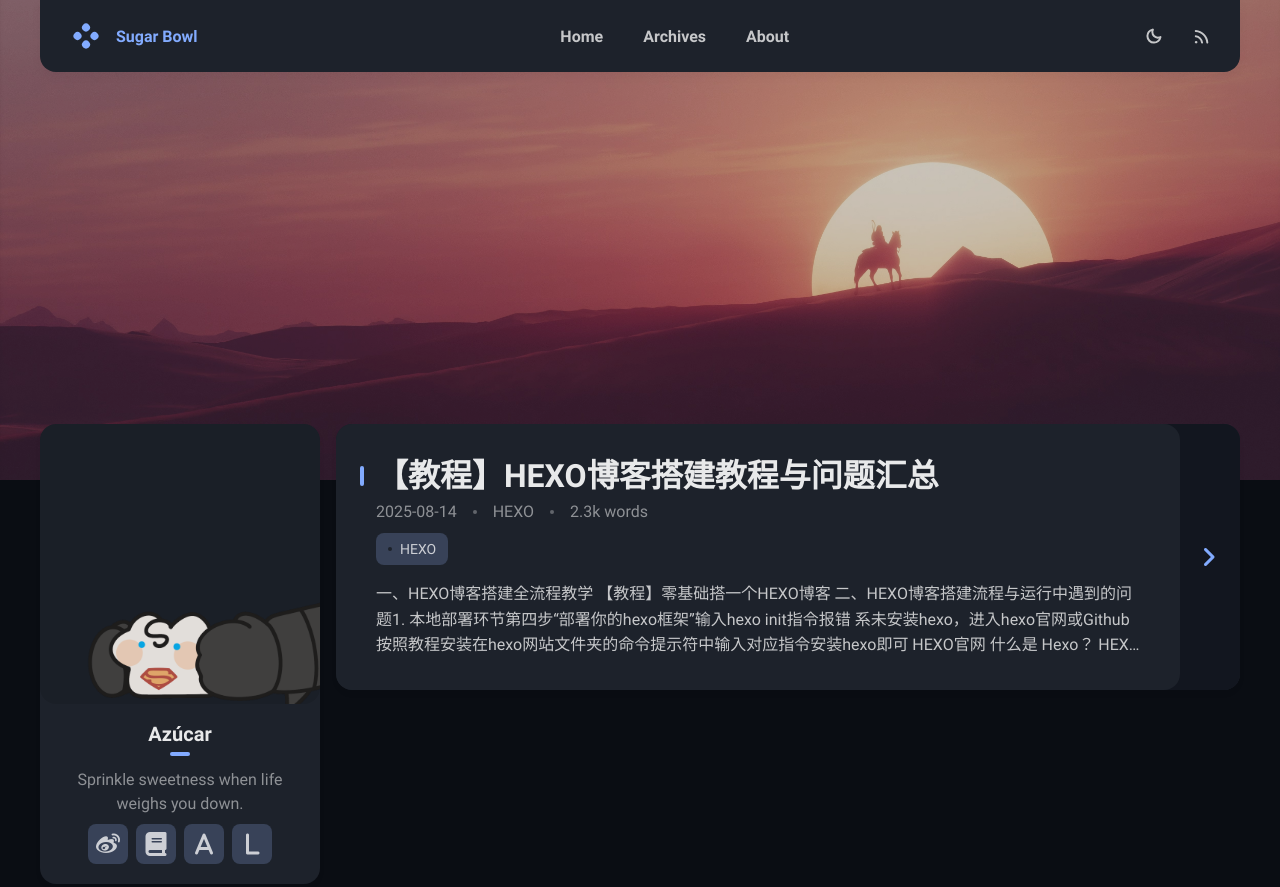
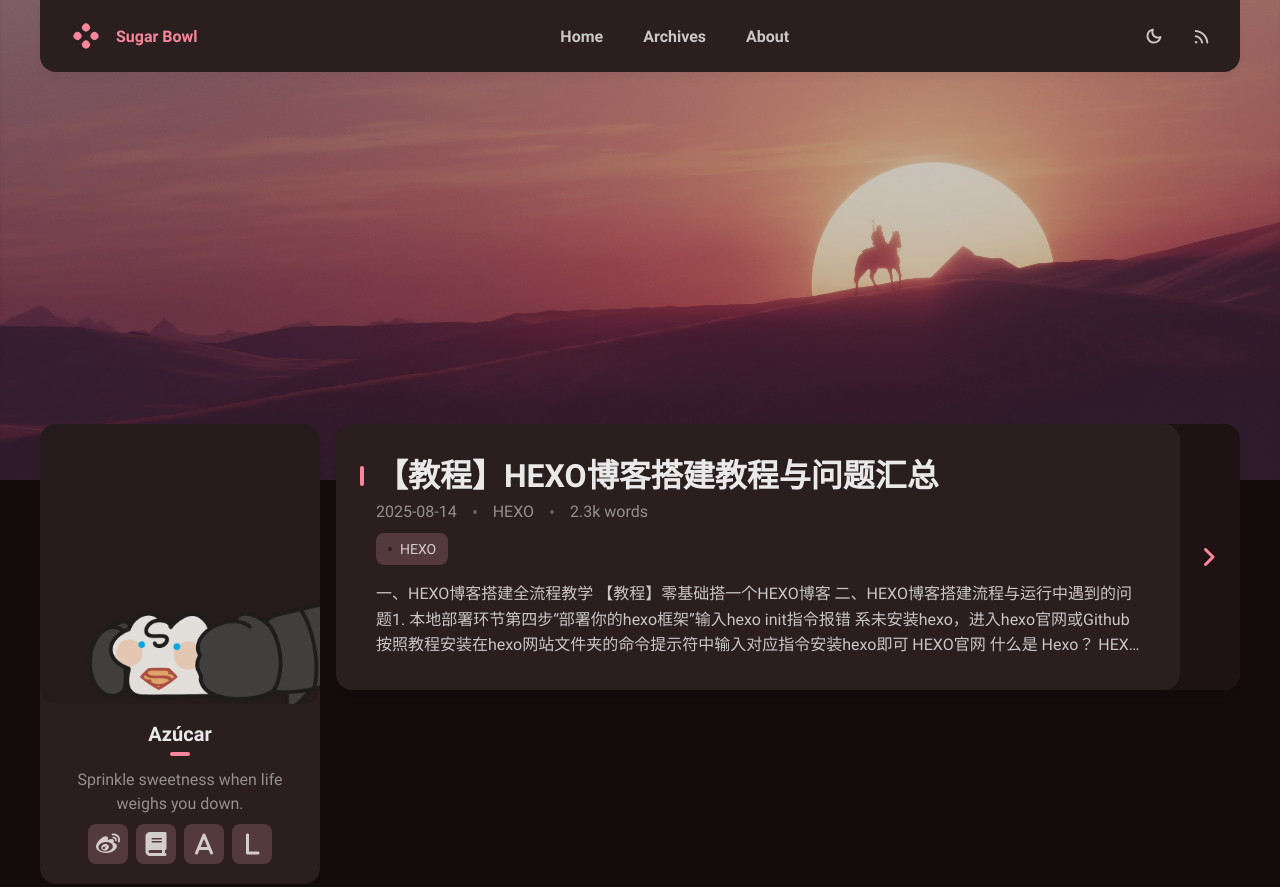
Before and after one commit to MoreSugarMore/MoreSugarMore.github.io, a plain HTML site: page index.html in a window 1280 px wide. Shown: the top 887 px of the page. Drawn offline with Linux system fonts and the light colour scheme.

Commit message:
Site updated: 2025-08-15 21:55:19

```diff
--- a/css/style.css
+++ b/css/style.css
@@ -5,7 +5,7 @@
   --neut-L30: rgba(255,255,255,0.3);
   --neut-L10: rgba(255,255,255,0.1);
   --banner-dim: rgba(0,0,0,0.2);
-  --primary-hue: 265;
+  --primary-hue: 10;
   --main-title: rgba(255,255,255,0.9);
   --btn-content: var(--neut-L75);
   --btn-content-hover: var(--btn-content);
@@ -73,37 +73,37 @@
 }
 @supports not (color: oklch(0 0 0)) {
   :root {
-    --primary: #82abff;
-    --nav-dropdown-bg: #12161f;
-    --page-background: #0a0d13;
-    --card-background: #1d222b;
-    --btn-bg: #384258;
-    --btn-hover: #49556f;
-    --btn-active: #556380;
-    --card-btn-hover: #262e3d;
-    --card-btn-active: #323a4d;
-    --btn-text-hover: #12161f;
-    --btn-text-active: #0c0f17;
-    --timeline-dim-dot: #556380;
-    --title-active: #6b8dd8;
-    --tag-dot: #1d222b;
-    --highlight-selection: #323a4d;
-    --article-code-bg: #3d485e;
-    --article-block: #12161f;
-    --link-hover-bg: #324673;
-    --link-active-bg: #28395f;
-    --blockquote-bg: #12161f;
-    --color-picker-range: #3d485e;
-    --badge-bg: #89acfa;
-    --text-on-light: #1d222b;
-    --pagenav-curr-text: #1d222b;
-    --input-field: #12161f;
-    --primary-btn-text: #1d222b;
-    --enter-btn-bg: #12161f;
-    --enter-btn-hover: #262e3d;
-    --enter-btn-active: #323a4d;
-    --selection-bg: #324673;
-    --code-block-selection-bg: #324673;
+    --primary: #f8869a;
+    --nav-dropdown-bg: #1e1214;
+    --page-background: #130b0c;
+    --card-background: #2a1e1f;
+    --btn-bg: #553a3d;
+    --btn-hover: #6c4b4f;
+    --btn-active: #7d585d;
+    --card-btn-hover: #3b282a;
+    --card-btn-active: #4b3336;
+    --btn-text-hover: #1e1214;
+    --btn-text-active: #160c0e;
+    --timeline-dim-dot: #7d585d;
+    --title-active: #cd6e7e;
+    --tag-dot: #2a1e1f;
+    --highlight-selection: #4b3336;
+    --article-code-bg: #5b3f43;
+    --article-block: #1e1214;
+    --link-hover-bg: #6c343e;
+    --link-active-bg: #592a32;
+    --blockquote-bg: #1e1214;
+    --color-picker-range: #5b3f43;
+    --badge-bg: #ef8d9d;
+    --text-on-light: #2a1e1f;
+    --pagenav-curr-text: #2a1e1f;
+    --input-field: #1e1214;
+    --primary-btn-text: #2a1e1f;
+    --enter-btn-bg: #1e1214;
+    --enter-btn-hover: #3b282a;
+    --enter-btn-active: #4b3336;
+    --selection-bg: #6c343e;
+    --code-block-selection-bg: #6c343e;
   }
 }
 :root[theme='light'] {
@@ -158,31 +158,31 @@
 }
 @supports not (color: oklch(0 0 0)) {
   :root[theme='light'] {
-    --primary: #739bf5;
-    --page-background: #ebeef5;
-    --nav-dropdown-bg: #f7f8fc;
-    --btn-bg: #e6efff;
-    --btn-content: #4f6eb7;
-    --btn-hover: #cedeff;
-    --btn-active: #b4ceff;
-    --btn-text-hover: #e6efff;
-    --btn-text-active: #f5f8ff;
-    --btn-text-content: #739bf5;
-    --card-btn-hover: #f7f8fc;
-    --card-btn-active: #d4def3;
-    --title-active: #5d7dc8;
-    --link-hover-bg: #e6efff;
-    --link-active-bg: #cedeff;
-    --article-code-bg: #e8effc;
-    --blockquote-bg: #f7f8fc;
-    --badge-bg: #e8effc;
-    --text-on-light: #4f6eb7;
-    --color-picker-range: #e8effc;
-    --input-field: #f7f8fc;
-    --enter-btn-bg: #f7f8fc;
-    --enter-btn-hover: #edf2fc;
-    --enter-btn-active: #d4def3;
-    --selection-bg: #cedeff;
+    --primary: #e7768a;
+    --page-background: #f5eced;
+    --nav-dropdown-bg: #fcf7f8;
+    --btn-bg: #ffe8eb;
+    --btn-content: #ab5061;
+    --btn-hover: #fdd1d6;
+    --btn-active: #fdb9c2;
+    --btn-text-hover: #ffe8eb;
+    --btn-text-active: #fff6f7;
+    --btn-text-content: #e7768a;
+    --card-btn-hover: #fcf7f8;
+    --card-btn-active: #f1d6d9;
+    --title-active: #bc5f70;
+    --link-hover-bg: #ffe8eb;
+    --link-active-bg: #fdd1d6;
+    --article-code-bg: #fce9eb;
+    --blockquote-bg: #fcf7f8;
+    --badge-bg: #fce9eb;
+    --text-on-light: #ab5061;
+    --color-picker-range: #fce9eb;
+    --input-field: #fcf7f8;
+    --enter-btn-bg: #fcf7f8;
+    --enter-btn-hover: #fceeef;
+    --enter-btn-active: #f1d6d9;
+    --selection-bg: #fdd1d6;
   }
 }
 body {
```
